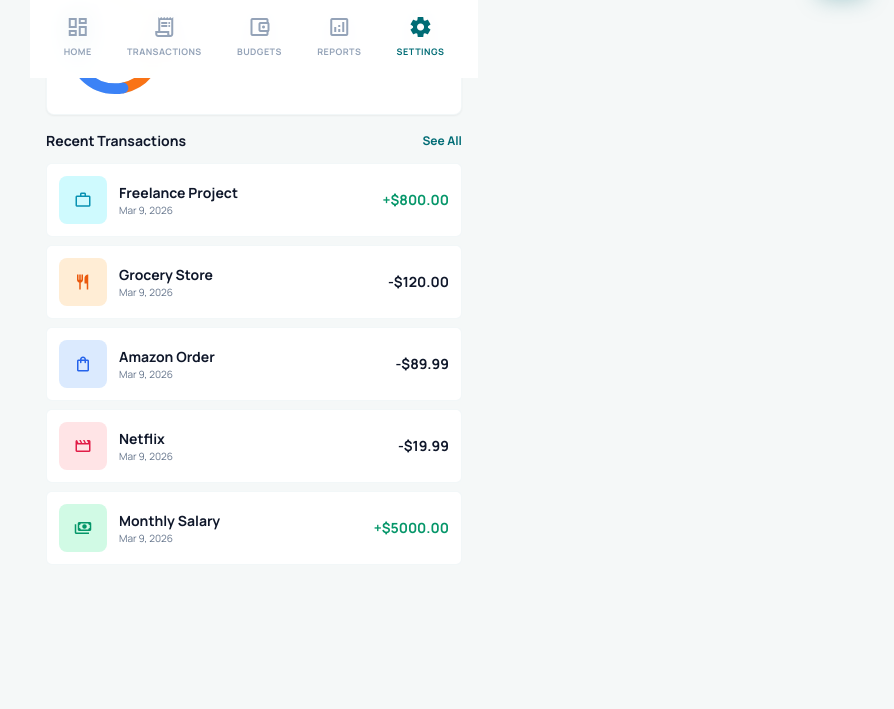
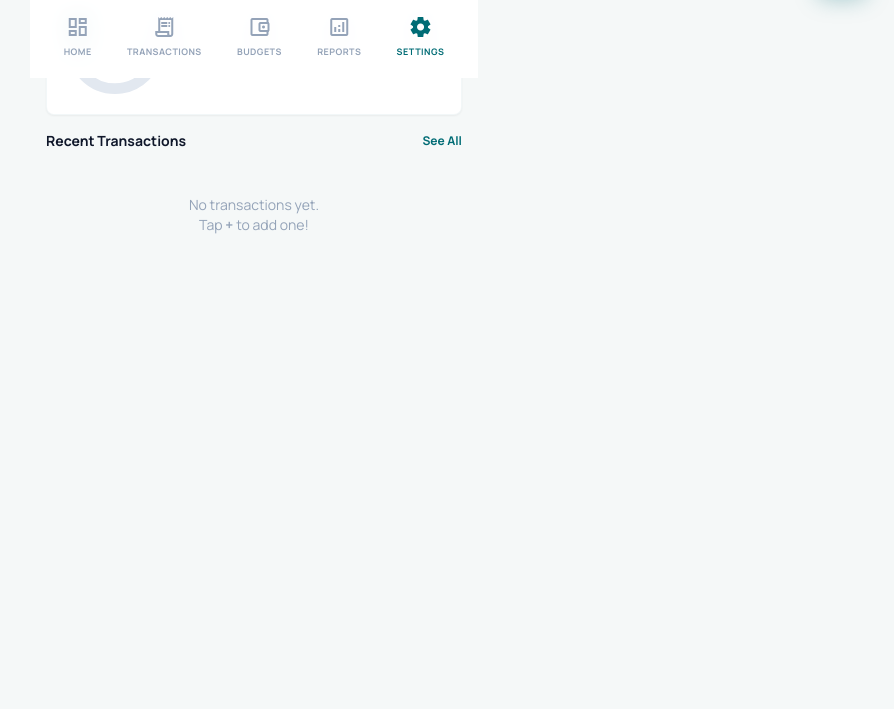
Before and after one commit to kinzaqamarkq-pixel/Tracker, a website: page index.html in a window 1280 px wide. Shown: the part 722-1431 px from the top of the page, without its empty margins (386-1280 px from the left). After the commit the page ends 1133 px from the top, so only its background shows below. Drawn offline with nearby package versions, Linux system fonts and the light colour scheme.

Commit message:
Initial commit of EQUITY Expense Tracker

```diff
--- a/index.html
+++ b/index.html
@@ -2116,22 +2116,10 @@
     window.addEventListener('DOMContentLoaded', () => {
       loadData();
       if (settings.dark) document.documentElement.classList.add('dark');
-      // Auto-seed sample data for first-time users
+      // No dummy data seed for first-time users
       if (transactions.length === 0) {
-        const seed = [
-          { id: uid(), type: 'income', category: 'salary', title: 'Monthly Salary', amount: 5000, date: today(), time: '09:00', note: '', recurring: true, createdAt: new Date().toISOString() },
-          { id: uid(), type: 'expense', category: 'food', title: 'Grocery Store', amount: 120, date: today(), time: '14:00', note: 'Weekly groceries', recurring: false, createdAt: new Date().toISOString() },
-          { id: uid(), type: 'expense', category: 'transport', title: 'Uber Ride', amount: 24.5, date: today(), time: '08:30', note: '', recurring: false, createdAt: new Date().toISOString() },
-          { id: uid(), type: 'expense', category: 'entertainment', title: 'Netflix', amount: 19.99, date: today(), time: '10:00', note: 'Monthly subscription', recurring: true, createdAt: new Date().toISOString() },
-          { id: uid(), type: 'income', category: 'freelance', title: 'Freelance Project', amount: 800, date: today(), time: '16:00', note: 'Design work', recurring: false, createdAt: new Date().toISOString() },
-          { id: uid(), type: 'expense', category: 'shopping', title: 'Amazon Order', amount: 89.99, date: today(), time: '12:00', note: '', recurring: false, createdAt: new Date().toISOString() },
-        ];
-        transactions = seed;
-        budgets = [
-          { id: uid(), cat: 'food', limit: 400 },
-          { id: uid(), cat: 'transport', limit: 150 },
-          { id: uid(), cat: 'entertainment', limit: 100 },
-        ];
+        transactions = [];
+        budgets = [];
         saveData();
       }
 
```
Also changed, not shown: 1 other file.
